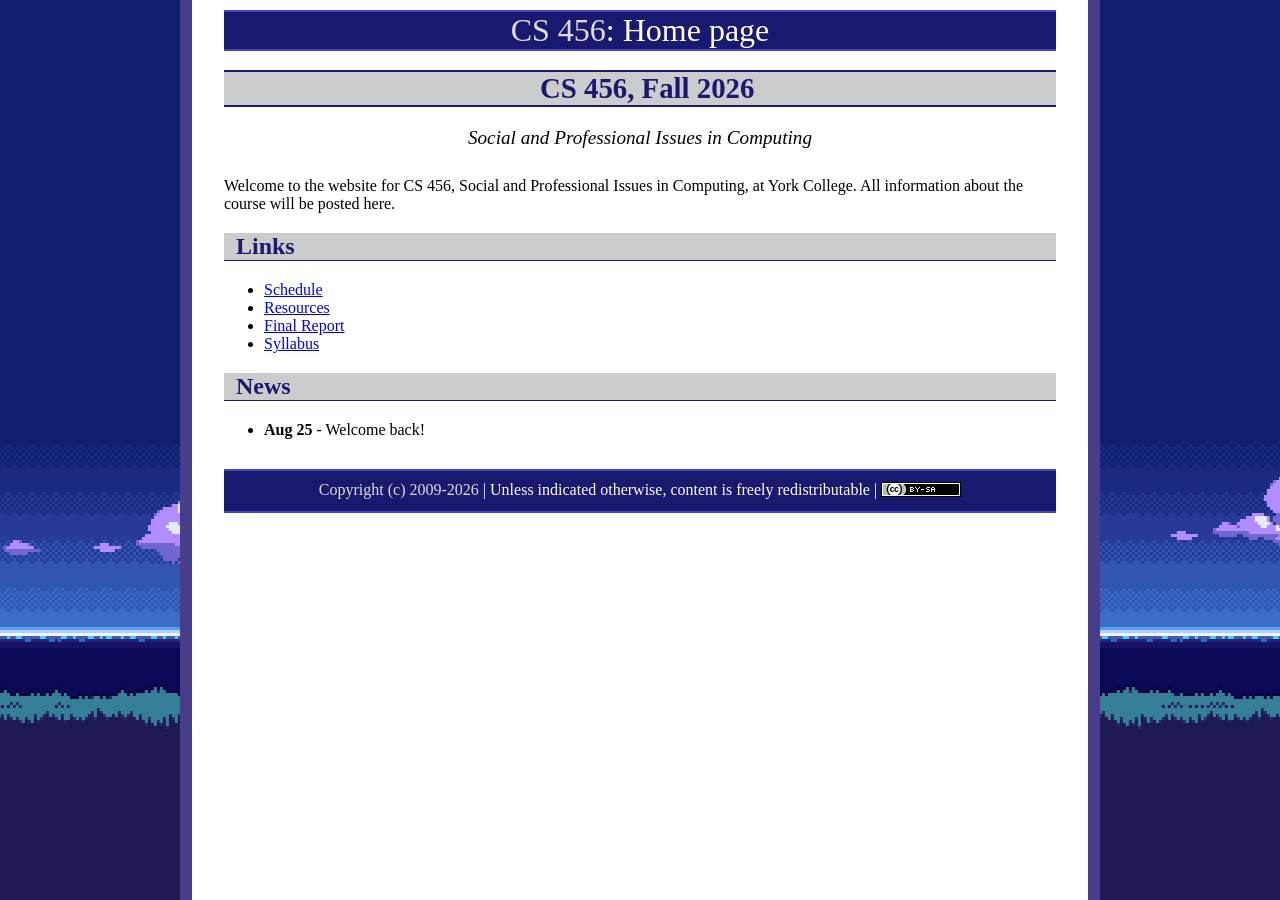
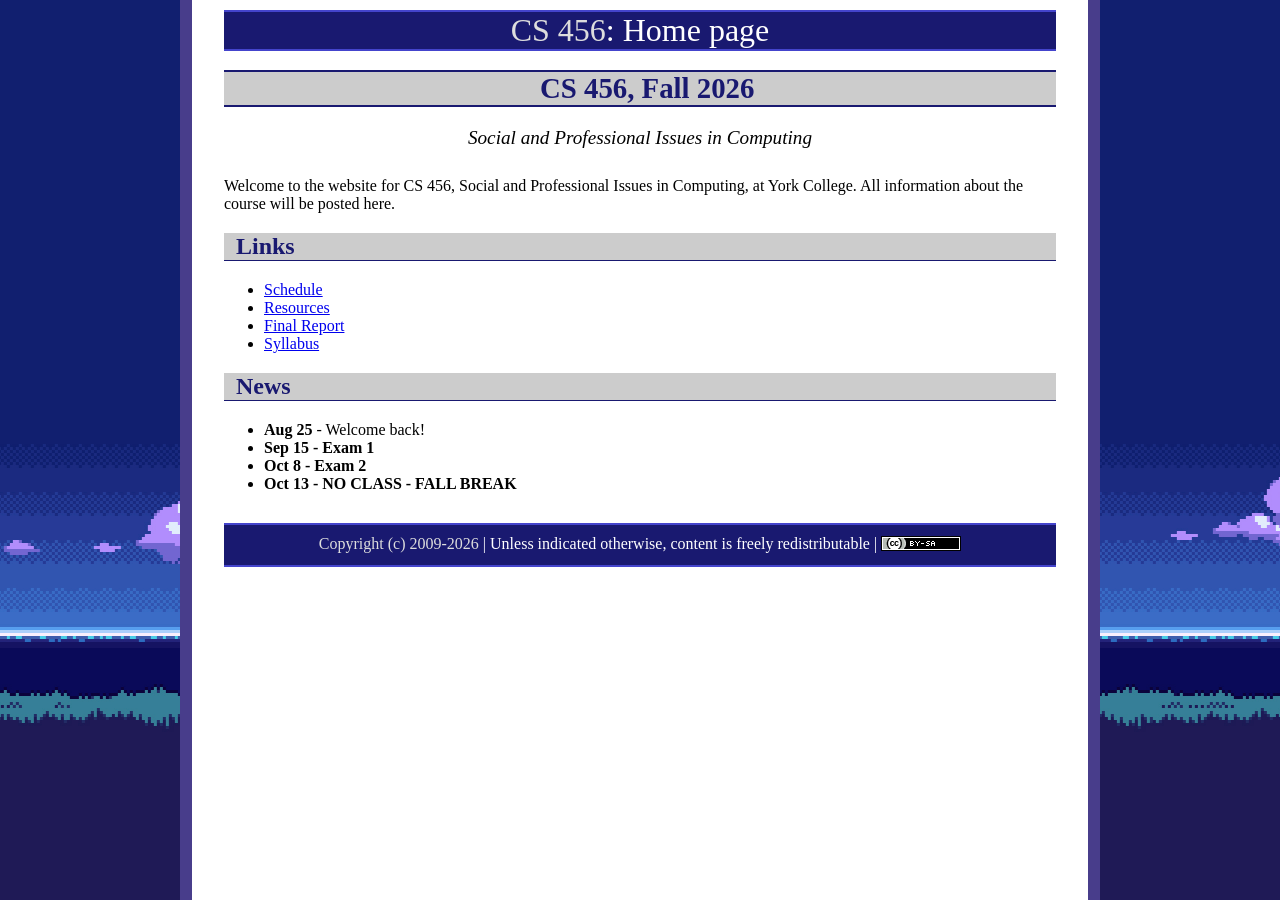
Before and after one commit to ycpcs/cs456-fall2026, a Jekyll site: the page built from index.md, in a window 1280 px wide. Built offline with Jekyll 4.4.1, drawn with Linux system fonts in a browser that asks for light colours.

Commit message:
update index
update index

```diff
--- a/index.md
+++ b/index.md
@@ -18,6 +18,9 @@ Welcome to the website for CS 456, Social and Professional Issues in Computing,
 
 ## News
 * **Aug 25** - Welcome back!
+* **Sep 15 - Exam 1**
+* **Oct 8 - Exam 2**
+* **Oct 13 - NO CLASS - FALL BREAK**
 
 
 
```
